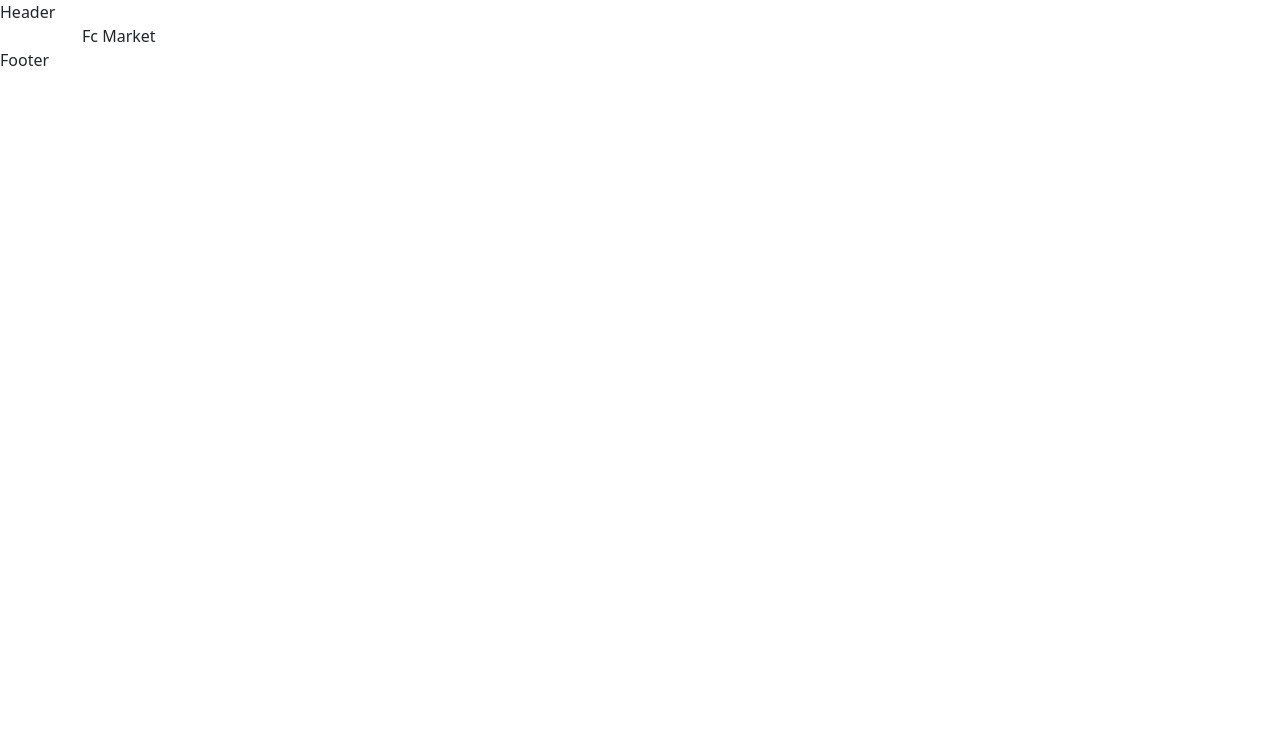
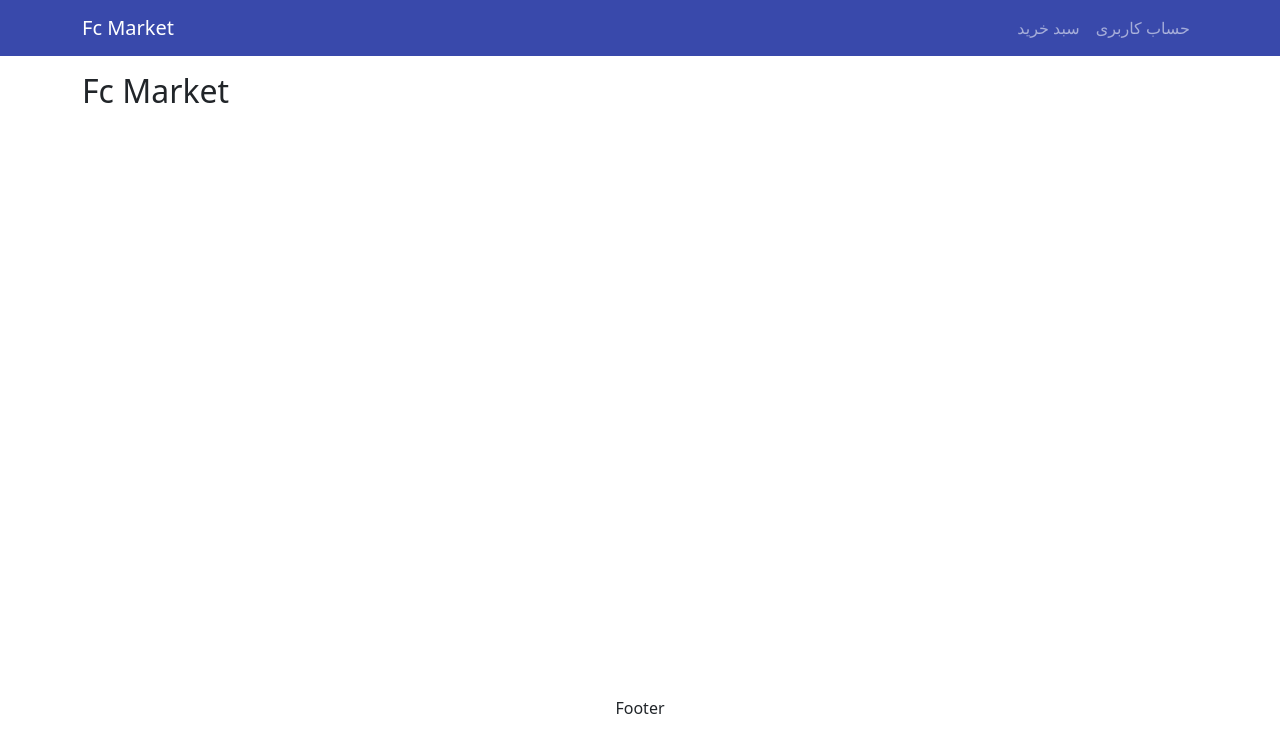
Before and after one commit to DevMiladBeigi/React-Shop-App, a React (Create React App) app: page / in a window 1280 px wide. Shown: the top 752 px of the page. Built offline with nearby package versions, Linux system fonts and the light colour scheme.

Commit message:
create component Hedare & Footer

```diff
--- a/src/App.js
+++ b/src/App.js
@@ -1,14 +1,16 @@
 import React from "react";
-import {Container} from 'react-bootstrap'
+import { Container } from "react-bootstrap";
 import { Header } from "./Components/Header/Header";
 import { Footer } from "./Components/Footer/Footer";
 export const App = () => {
   return (
     <div>
       <Header />
-      <Container>
-        Fc Market
-      </Container>
+      <main className="py-3">
+        <Container>
+          <h2>Fc Market</h2>
+        </Container>
+      </main>
       <Footer />
     </div>
   );
--- a/src/Components/Footer/Footer.js
+++ b/src/Components/Footer/Footer.js
@@ -1,7 +1,13 @@
-import React from 'react'
-
+import React from "react";
+import { Container, Row, Col } from "react-bootstrap";
 export const Footer = () => {
   return (
-    <div>Footer</div>
-  )
-}
+    <footer>
+      <Container>
+        <Row>
+          <Col className="text-center" >Footer</Col>
+        </Row>
+      </Container>
+    </footer>
+  );
+};
--- /dev/null
+++ b/src/Components/Header/Header.css
@@ -0,0 +1,3 @@
+.nav-bg{
+      background: #3949ab;
+}
--- a/src/Components/Header/Header.js
+++ b/src/Components/Header/Header.js
@@ -1,7 +1,16 @@
-import React from 'react'
-
+import React from "react";
+import {Container,Navbar,NAv, Nav} from 'react-bootstrap'
+import './Header.css'
 export const Header = () => {
-  return (
-    <div>Header</div>
-  )
-}
+  return <header>
+    <Navbar className="nav-bg" variant='dark'>
+      <Container>
+       <Navbar.Brand href='/'>Fc Market</Navbar.Brand>
+       <Nav>
+        <Nav.Link href='/cart'>سبد خرید</Nav.Link>
+        <Nav.Link href='/account'>حساب کاربری </Nav.Link>
+       </Nav>
+      </Container>
+    </Navbar>
+  </header>;
+};
--- a/src/index.css
+++ b/src/index.css
@@ -2,3 +2,7 @@
       padding: 0;
       margin:0 ;
 }
+
+main{
+      min-height: 80vh;
+}
```
